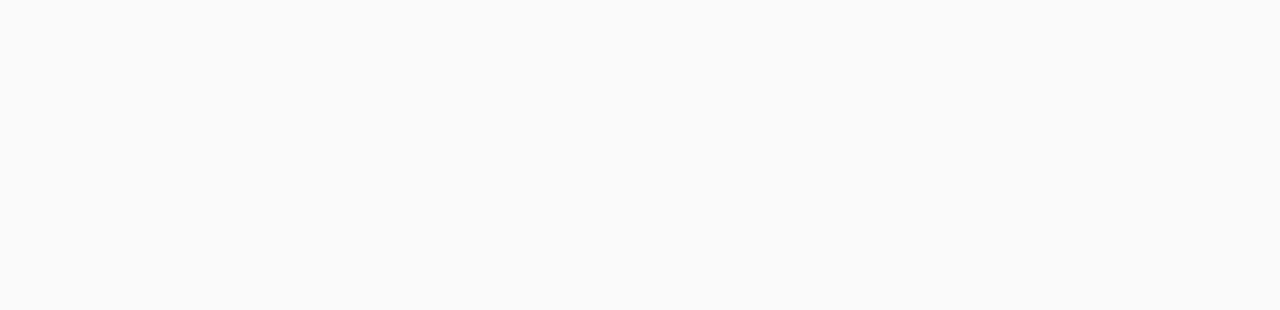
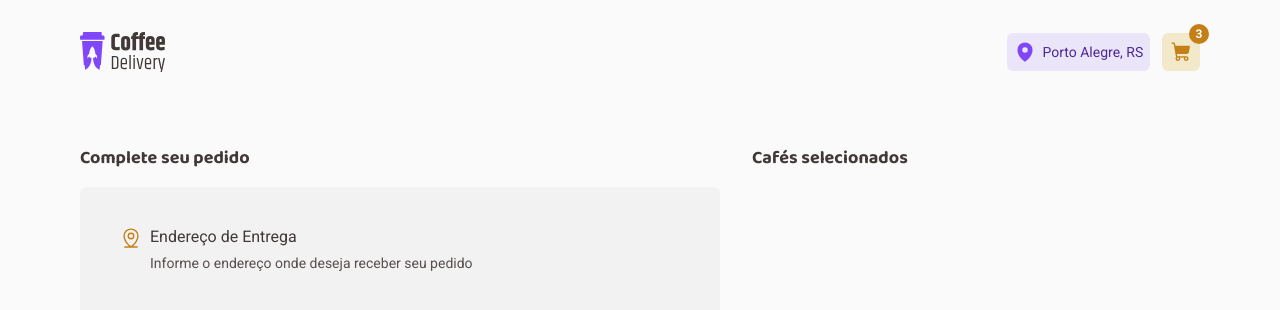
Before and after one commit to Lucas-Araujo15/coffee_delivery, a React (Vite) app: page /checkout in a window 1280 px wide. Before the commit this address had no page. Shown: the top 310 px of the page. Built offline with nearby package versions, Linux system fonts and the light colour scheme.

Commit message:
feat: inicia página de checkout

```diff
--- a/src/Router.tsx
+++ b/src/Router.tsx
@@ -1,5 +1,6 @@
 import { Route, Routes } from 'react-router-dom'
 import { DefaultLayout } from './layouts/DefaultLayout'
+import { Checkout } from './pages/Checkout'
 import { Home } from './pages/Home'
 
 export function Router() {
@@ -7,6 +8,7 @@ export function Router() {
     <Routes>
       <Route path="/" element={<DefaultLayout />}>
         <Route path="/" element={<Home />} />
+        <Route path="/checkout" element={<Checkout />} />
       </Route>
     </Routes>
   )
--- a/src/layouts/DefaultLayout/styles.ts
+++ b/src/layouts/DefaultLayout/styles.ts
@@ -1,6 +1,7 @@
 import styled from 'styled-components'
 
 export const LayoutContainer = styled.div`
-  max-width: 70rem;
+  max-width: 72rem;
   margin: auto;
+  padding: 0 1rem;
 `
--- /dev/null
+++ b/src/pages/Checkout/index.tsx
@@ -0,0 +1,29 @@
+import { MapPinLine } from '@phosphor-icons/react'
+import {
+  OrderInformationBox,
+  CheckoutContainer,
+  SelectedCoffeesBox,
+  AddressForm,
+} from './styles'
+
+export function Checkout() {
+  return (
+    <CheckoutContainer>
+      <OrderInformationBox>
+        <h2>Complete seu pedido</h2>
+        <AddressForm>
+          <header>
+            <MapPinLine size={22} />
+            <div>
+              <h3>Endereço de Entrega</h3>
+              <p>Informe o endereço onde deseja receber seu pedido</p>
+            </div>
+          </header>
+        </AddressForm>
+      </OrderInformationBox>
+      <SelectedCoffeesBox>
+        <h2>Cafés selecionados</h2>
+      </SelectedCoffeesBox>
+    </CheckoutContainer>
+  )
+}
--- /dev/null
+++ b/src/pages/Checkout/styles.ts
@@ -0,0 +1,59 @@
+import styled from 'styled-components'
+
+export const CheckoutContainer = styled.div`
+  display: grid;
+  grid-template-columns: 40rem 1fr;
+  gap: 2rem;
+  margin-top: 2.5rem;
+
+  h2 {
+    font-family: 'Baloo 2';
+    font-weight: 700;
+    font-size: 1.125rem;
+    color: ${(props) => props.theme['base-subtitle']};
+    margin-bottom: 0.9375rem;
+  }
+`
+
+export const OrderInformationBox = styled.div`
+  min-height: 39.3125rem;
+`
+
+export const SelectedCoffeesBox = styled.div`
+  height: 70px;
+`
+
+export const AddressForm = styled.div`
+  min-height: 23.25rem;
+  border-radius: 6px;
+  padding: 2.5rem;
+  background: ${(props) => props.theme['base-card']};
+
+  h3 {
+    font-weight: 400;
+    font-size: 1rem;
+    color: ${(props) => props.theme['base-subtitle']};
+  }
+
+  p {
+    font-weight: 400;
+    font-size: 0.875rem;
+    color: ${(props) => props.theme['base-text']};
+  }
+
+  header {
+    min-height: 2.75rem;
+    display: flex;
+    gap: 0.5rem;
+
+    svg {
+      color: ${(props) => props.theme['yellow-dark']};
+    }
+
+    div {
+      display: flex;
+      flex-direction: column;
+      justify-content: space-between;
+    }
+  }
+`
```
